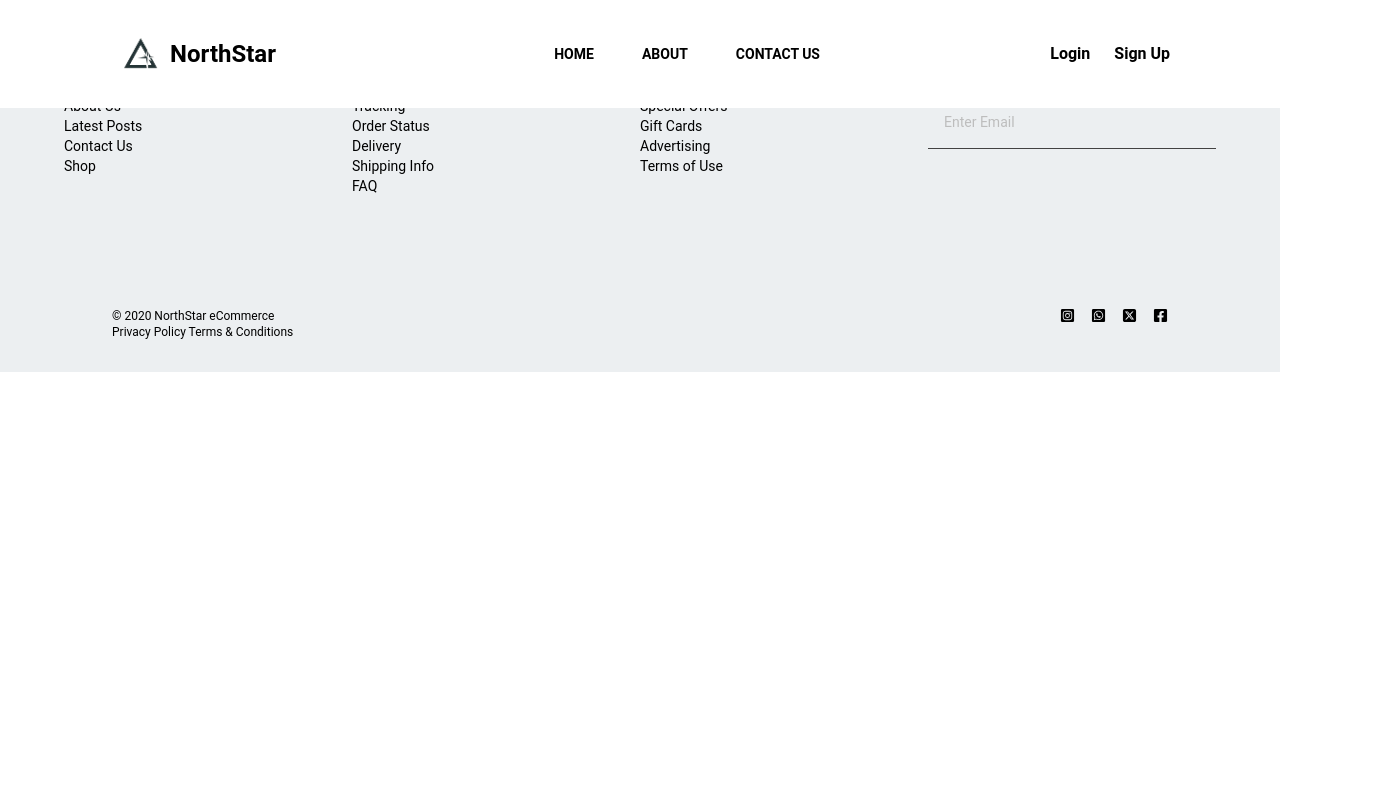
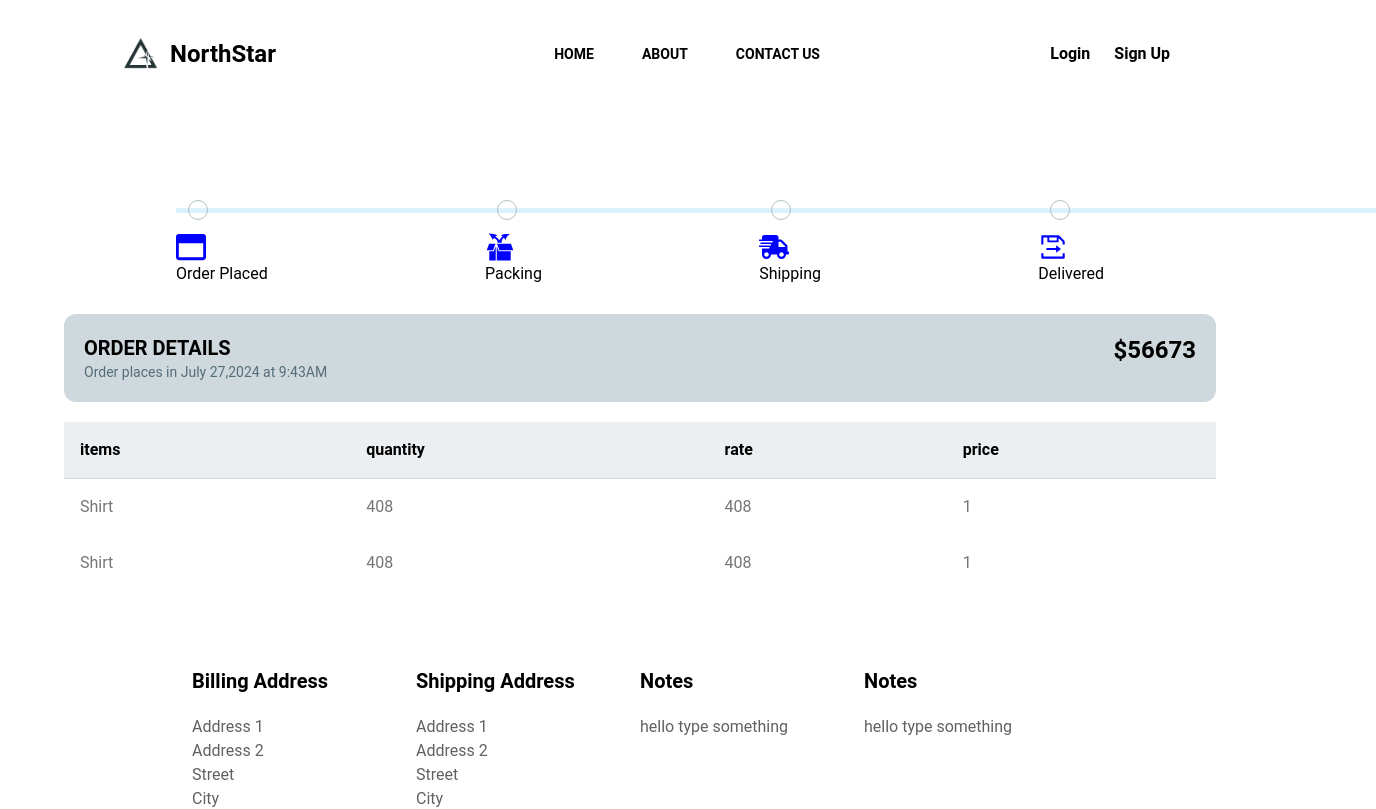
Before and after one commit to Ahalya-KT/EcommerceFashion, a React (Vite) app: page /orderDetails in a window 1280 px wide. Shown: the top 809 px of the page, 1376 px wide, since content can reach past the window. Built offline with nearby package versions, Linux system fonts and the light colour scheme.

Commit message:
ecoomerce page

```diff
--- a/src/App.tsx
+++ b/src/App.tsx
@@ -11,6 +11,8 @@ import Cart from "./Page/Cart";
 import WishList from "./Page/WishList";
 import CheckOut from "./Page/CheckOut";
 import OrderConfrim from "./Page/OrderConfrim";
+import OrderDetails from "./Page/OrderDetails";
+import OrderHistory from "./Page/OrderHistory";
 
 function App() {
   return (
@@ -27,6 +29,8 @@ function App() {
         <Route path="/Wishlist" element={<WishList />} />
         <Route path="/checkout" element={<CheckOut />} />
         <Route path="/orderConfrim" element={<OrderConfrim />} />
+        <Route path="/orderDetails" element={<OrderDetails />} />
+        <Route path="/orderHistory" element={<OrderHistory />} />
       </Routes>
       <Footer />
     </BrowserRouter>
--- a/src/Page/AddToCart.tsx
+++ b/src/Page/AddToCart.tsx
@@ -5,9 +5,12 @@ import { Link } from "react-router-dom";
 
 function AddToCart() {
   return (
-    <div className="py-32 flex gap-16">
+    <div className="py-32  flex flex-col">
+      <div className="flex gap-16">
+        <div>
           <div className="px-10 py-10 ">
             <img src={addCart} className="w-96" />
+          </div>
         </div>
 
         <div className=" py-10 ">
@@ -31,8 +34,8 @@ function AddToCart() {
           <p className="py-2 text-brown-300">
             A classic t-shirt never goes out of style. This is our most premium
             <br></br>
-          collection of shirt. This plain white shirt is made up of pure cotton
-          and has a premium finish.
+            collection of shirt. This plain white shirt is made up of pure
+            cotton and has a premium finish.
           </p>
 
           <select className="border border-black-500 p-2 mt-6">
@@ -53,6 +56,46 @@ function AddToCart() {
           </button>
         </div>
       </div>
+      {/* review and decryption start */}
+      <div>
+        <div className="px-10 py-10">
+          <div className="flex">
+            <div>
+              <button className="border p-2  hover:bg-blue-gray-50">
+                Description
+              </button>
+            </div>
+            <div>
+              <button className="border p-2 w-24 hover:bg-blue-gray-50">
+                Reviews
+              </button>
+            </div>
+          </div>
+          {/* description */}
+          <div className="border p-5">
+            <p className="">
+              A key objective is engaging digital marketing customers and
+              allowing them to interact with the brand through servicing and
+              delivery of digital media. Information is easy to access at a fast
+              rate through the use of digital communications.{" "}
+            </p>
+
+            <p>
+              {" "}
+              Users with access to the Internet can use many digital mediums,
+              such as Facebook, YouTube, Forums, and Email etc. Through Digital
+              communications it creates a Multi-communication channel where
+              information can be quickly exchanged around the world by anyone
+              without any regard to whom they are.[28] Social segregation plays
+              no part through social mediums due to lack of face to face
+              communication and information being wide spread instead to a
+              selective audience.
+            </p>
+          </div>
+        </div>
+        {/* review and description end */}
+      </div>
+    </div>
   );
 }
 
--- a/src/Page/OrderConfrim.tsx
+++ b/src/Page/OrderConfrim.tsx
@@ -1,5 +1,6 @@
 import { TiTick } from "react-icons/ti";
 import { FaArrowRightLong } from "react-icons/fa6";
+import { Link } from "react-router-dom";
 
 function OrderConfrim() {
   return (
@@ -21,7 +22,10 @@ function OrderConfrim() {
           <div className="py-6">
             <p>Order ID</p>
             <div className="flex items-center justify-center text-center gap-1 text-light-blue-800">
-              <p className="">View Details</p>
+              <Link to={"/orderDetails"}>
+                <p className="cursor-pointer">View Details</p>
+              </Link>
+
               <FaArrowRightLong />
             </div>
           </div>
--- /dev/null
+++ b/src/Page/OrderDetails.tsx
@@ -0,0 +1,155 @@
+import { FaRegWindowMaximize } from "react-icons/fa";
+import { GiBoxUnpacking } from "react-icons/gi";
+import { FaShippingFast } from "react-icons/fa";
+import { AiOutlineDeliveredProcedure } from "react-icons/ai";
+import { Radio } from "@material-tailwind/react";
+
+function OrderDetails() {
+  const TABLE_HEAD = ["items", "quantity", "rate", "price"];
+  const TABLE_ROWS = [
+    {
+      items: "Shirt",
+      price: "408",
+      quantity: "1",
+      rate: "408",
+    },
+    {
+      items: "Shirt",
+      price: "408",
+      quantity: "1",
+      rate: "408",
+    },
+  ];
+
+  return (
+    <div className="py-40 px-16">
+      <div className="flex justify-between my-7 mx-[7rem] relative">
+        <div className="absolute w-[1200px] bg-light-blue-200 h-[5px] bg-opacity-30 top-5"></div>
+        <div>
+          <Radio
+            name="type"
+            onPointerEnterCapture={undefined}
+            onPointerLeaveCapture={undefined}
+            crossOrigin={undefined}
+          />
+          <FaRegWindowMaximize size={30} color="blue" />
+          <p>Order Placed</p>
+        </div>
+
+        <div>
+          <Radio
+            name="type"
+            onPointerEnterCapture={undefined}
+            onPointerLeaveCapture={undefined}
+            crossOrigin={undefined}
+          />
+          <GiBoxUnpacking size={30} color="blue" />
+          <p>Packing</p>
+        </div>
+
+        <div>
+          <Radio
+            name="type"
+            onPointerEnterCapture={undefined}
+            onPointerLeaveCapture={undefined}
+            crossOrigin={undefined}
+          />
+          <FaShippingFast size={30} color="blue" />
+          <p>Shipping</p>
+        </div>
+
+        <div>
+          <Radio
+            name="type"
+            onPointerEnterCapture={undefined}
+            onPointerLeaveCapture={undefined}
+            crossOrigin={undefined}
+          />
+          <AiOutlineDeliveredProcedure size={30} color="blue" />
+          <p>Delivered</p>
+        </div>
+      </div>
+
+      <div className="bg-blue-gray-100 p-5 rounded-xl flex justify-between">
+        <div className="">
+          {" "}
+          <p className="text-xl font-bold">ORDER DETAILS</p>
+          <p className="text-sm text-blue-gray-600">
+            {" "}
+            Order places in July 27,2024 at 9:43AM
+          </p>
+        </div>
+
+        <div>
+          <p className="font-bold text-black text-2xl">$56673</p>
+        </div>
+      </div>
+
+      {/* details */}
+
+      {/* table */}
+      <table className="text-left w-full my-5">
+        <thead>
+          <tr>
+            {TABLE_HEAD.map((head) => (
+              <th
+                key={head}
+                className="border-b border-blue-gray-100 bg-blue-gray-50 p-4"
+              >
+                {head}
+              </th>
+            ))}
+          </tr>
+        </thead>
+        <tbody>
+          {TABLE_ROWS.map(({ items, price, rate, quantity }, index) => {
+            const isLast = index === TABLE_ROWS.length - 1;
+            const classes = isLast ? "p-4" : "p-4 ";
+
+            return (
+              <tr key={items} className="text-gray-600">
+                <td className={classes}>{items}</td>
+                <td className={classes}>{price}</td>
+                <td className={classes}>{rate}</td>
+                <td className={classes}>{quantity}</td>
+              </tr>
+            );
+          })}
+        </tbody>
+      </table>
+
+      {/* address */}
+      <div className="py-9 flex w-full px-32">
+        <div className="w-1/4">
+          <p className="text-xl font-bold py-5">Billing Address</p>
+          <p className="text-gray-700">Address 1</p>
+          <p className="text-gray-700">Address 2</p>
+          <p className="text-gray-700">Street</p>
+          <p className="text-gray-700">City</p>
+          <p className="text-gray-700">Pin-code</p>
+        </div>
+
+        <div className="w-1/4">
+          <p className="text-xl font-bold py-5">Shipping Address</p>
+          <p className="text-gray-700">Address 1</p>
+          <p className="text-gray-700">Address 2</p>
+          <p className="text-gray-700">Street</p>
+          <p className="text-gray-700">City</p>
+          <p className="text-gray-700">Pin-code</p>
+        </div>
+
+        <div className="w-1/4">
+          <p className="text-xl font-bold py-5">Notes</p>
+          <p className="text-gray-700">hello type something</p>
+        </div>
+
+        <div className="w-1/4">
+          <p className="text-xl font-bold py-5">Notes</p>
+          <p className="text-gray-700">hello type something</p>
+        </div>
+      </div>
+    </div>
+  );
+}
+
+export default OrderDetails;
--- /dev/null
+++ b/src/Page/OrderHistory.tsx
@@ -0,0 +1,65 @@
+import { Link } from "react-router-dom";
+
+function OrderHistory() {
+  const TABLE_HEAD = ["Product Name", "Price", "Status", "date", "Action"];
+  const TABLE_ROWS = [
+    {
+      product: "Shirt",
+      price: "408",
+      status: "pending",
+      date: "2 apr 2023",
+    },
+    {
+      product: "Bag set",
+      price: "2300",
+      status: "pending",
+      date: "2 apr 2023",
+    },
+  ];
+  return (
+    <div className="py-32 px-16">
+      <p className="font-bold text-xl border-b py-3">ORDER HISTORY</p>
+
+      <table className="w-2/3 text-left mx-auto my-8">
+        <thead>
+          <tr>
+            {TABLE_HEAD.map((head) => (
+              <th
+                key={head}
+                className="border-b border-blue-gray-100 bg-blue-gray-50 p-4"
+              >
+                {head}
+              </th>
+            ))}
+          </tr>
+        </thead>
+        <tbody>
+          {TABLE_ROWS.map(({ product, price, status, date }, index) => {
+            const isLast = index === TABLE_ROWS.length - 1;
+            const classes = isLast ? "p-4" : "p-4 border-b border-blue-gray-50";
+
+            return (
+              <tr key={product}>
+                <td className={classes}>{product}</td>
+                <td className={classes}>{price}</td>
+                <td className={classes}>
+                  <p className="bg-light-green-400 text-center w-14 rounded-lg text-xs p-1 text-white ">
+                    {status}
+                  </p>
+                </td>
+                <td className={classes}>{date}</td>
+                <td className={classes}>
+                  <Link to={"/orderDetails"}>
+                    <p className="cursor-pointer">View Details</p>
+                  </Link>
+                </td>
+              </tr>
+            );
+          })}
+        </tbody>
+      </table>
+    </div>
+  );
+}
+
+export default OrderHistory;
--- a/src/Page/WishList.tsx
+++ b/src/Page/WishList.tsx
@@ -22,7 +22,8 @@ function WishList() {
       <div className="flex text-center justify-center font-semibold text-xl mb-8">
         <p>MY WISHLIST❤️</p>
       </div>
-      <table className="w-2/3 text-left mx-auto">
+      <div>
+        <table className="w-2/3 text-left mx-auto ">
           <thead>
             <tr>
               {TABLE_HEAD.map((head) => (
@@ -38,7 +39,9 @@ function WishList() {
           <tbody>
             {TABLE_ROWS.map(({ product, price, status, icon }, index) => {
               const isLast = index === TABLE_ROWS.length - 1;
-            const classes = isLast ? "p-4" : "p-4 border-b border-blue-gray-50";
+              const classes = isLast
+                ? "p-4"
+                : "p-4 border-b border-blue-gray-50";
 
               return (
                 <tr key={product}>
@@ -52,6 +55,7 @@ function WishList() {
           </tbody>
         </table>
       </div>
+    </div>
   );
 }
 
```
Lines whose indentation alone changed are shown as unchanged.
